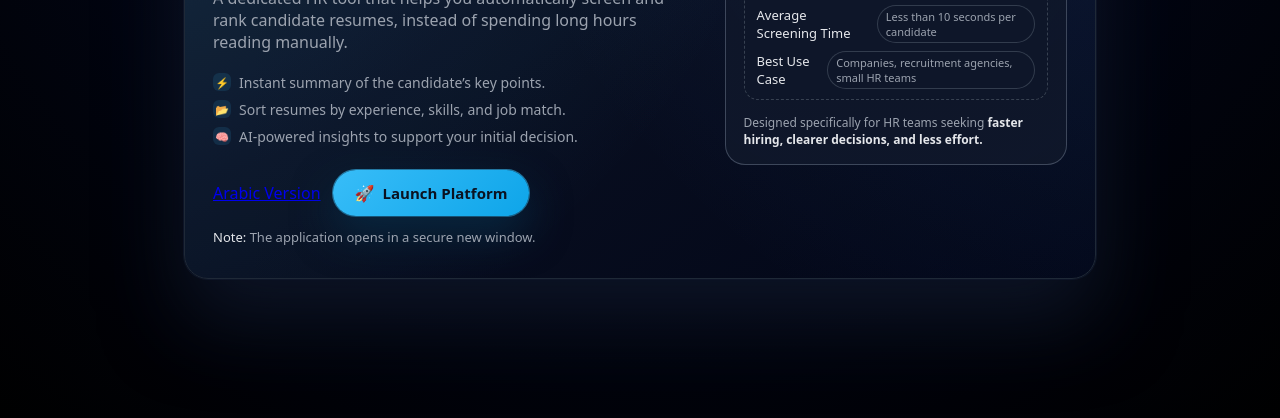
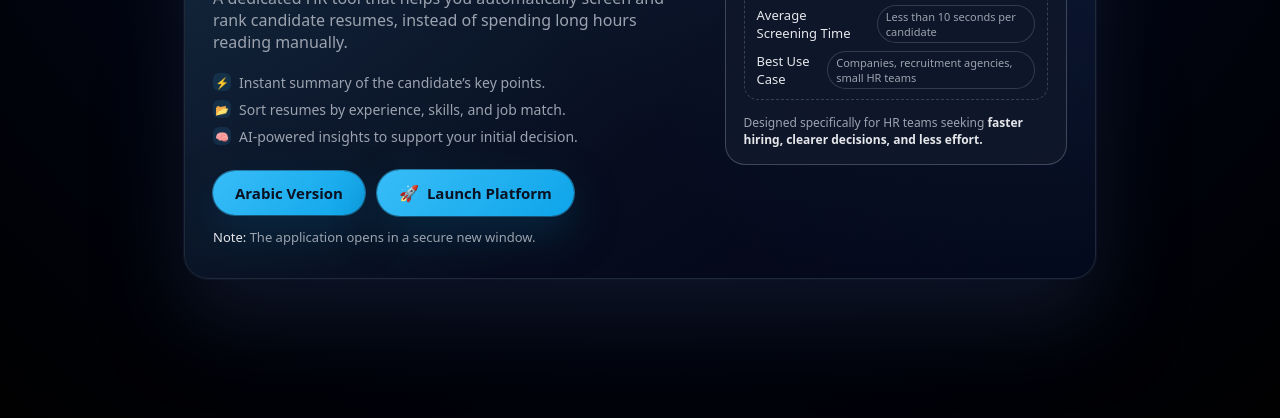
Before and after one commit to Ibrahim-Abduljabar/smart-recruiters-ai-exact-2, a plain HTML site: page index.html in a window 1280 px wide. Shown: the part 366-784 px from the top of the page. Drawn offline with Linux system fonts and the light colour scheme.

Commit message:
Update index.html

```diff
--- a/index.html
+++ b/index.html
@@ -303,7 +303,10 @@
                     </div>
 
                     <div class="actions">
-                        <a href="https://smart-recruiters-ai-exact.vercel.app/">Arabic Version</a>
+                        <a
+                            class="btn-primary"
+                            href="https://smart-recruiters-ai-exact.vercel.app/">Arabic Version
+                        </a>
                         <a
                             class="btn-primary"
                             href="https://smart-recruiters-ai-2-megpxorjmttdls4l53da7t.streamlit.app/"
```
